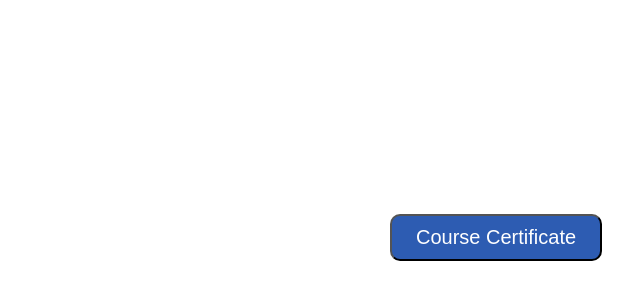
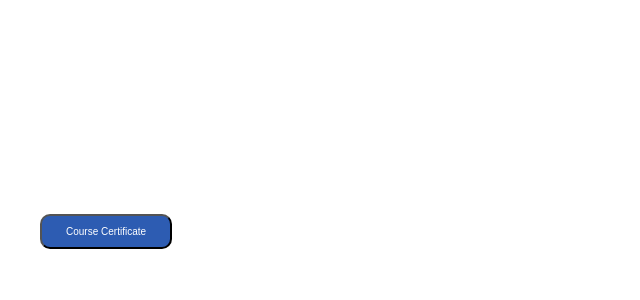
Before and after one commit to Rajkothiyal/nptel.ac.in-noc-E_Certificate-NPTEL, a plain HTML site: page index.html in a window 1280 px wide. Shown: the part 144-444 px from the top of the page, without its empty margins (218-858 px from the left). Drawn offline with Linux system fonts and the light colour scheme.

Commit message:
index.html

```diff
--- a/index.html
+++ b/index.html
@@ -10,8 +10,8 @@
             background-color: rgb(45, 92, 178);
             color: white;
             padding: 10px 24px 10px 24px;
-            margin-left: 600px;
-            font-size: 20px;
+            margin-left: 250px;
+            font-size: 10px;
             position: absolute;
             margin-top: 350px;
         }
```
